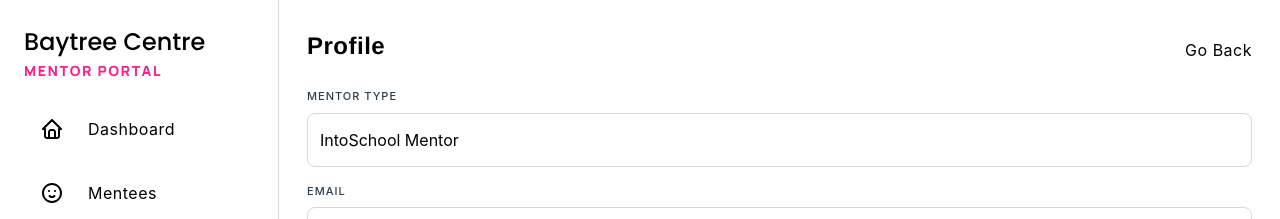
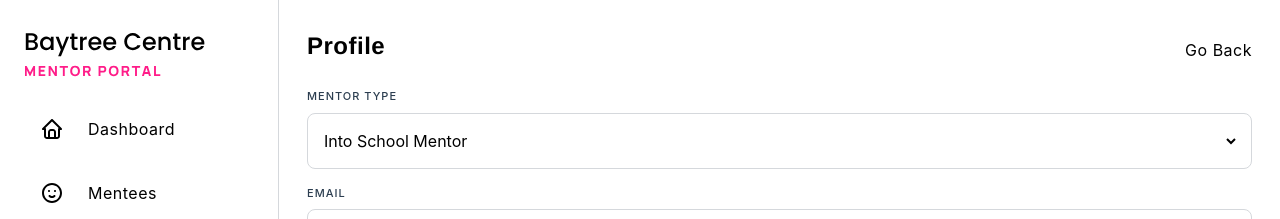
Before and after one commit to saayan-pg0002/Earth-373, a React (Create React App) app: page /profile in a window 1280 px wide. Shown: the top 219 px of the page. Built offline with nearby package versions, Linux system fonts and the light colour scheme; a web font is replaced by a local one.

Commit message:
Change mentor type field to DropdownMenu component

```diff
--- a/src/apps/Profile.tsx
+++ b/src/apps/Profile.tsx
@@ -6,6 +6,13 @@ import { IconName } from "../components/Icon";
 import { TextInput } from "../components/form/TextInput";
 import { Link } from "react-router-dom";
 import { Paths } from "../util/routes";
+import { DropdownMenu } from "../components/form/DropdownMenu";
+
+const mentorTypes: string[] = [
+  "Into School Mentor",
+  "Youth Mentor",
+  "Women Mentor",
+];
 
 const Profile: React.FC<{}> = () => {
   return (
@@ -21,7 +28,7 @@ const Profile: React.FC<{}> = () => {
         </div>
         <form className="form">
           <FormField labelText="Mentor Type">
-            <RenderAttributes attribute="IntoSchool Mentor" />
+            <DropdownMenu options={mentorTypes} />
           </FormField>
           <FormField labelText="Email">
             <TextInput
--- a/src/apps/Settings.tsx
+++ b/src/apps/Settings.tsx
@@ -25,7 +25,7 @@ const Settings: React.FC<{}> = () => {
           <SettingItem
             icon={IconName.info}
             content="About"
-            path={Paths.profile}
+            path={Paths.settings}
           />
         </div>
         <BaytreeMentorPortalLogo className="logo" />
```
